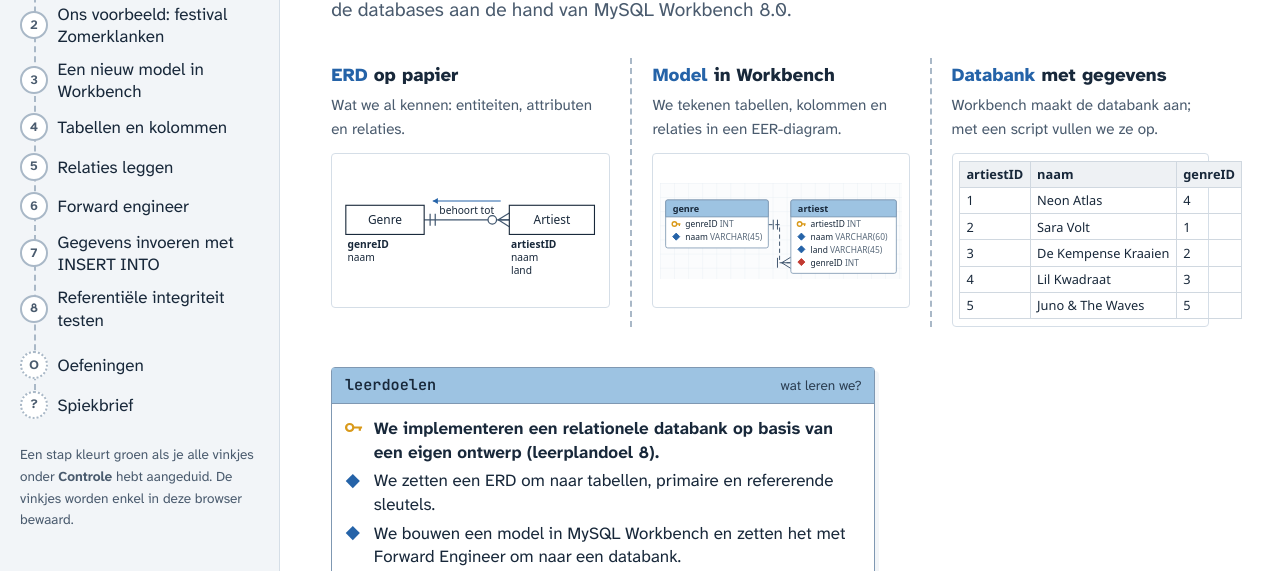
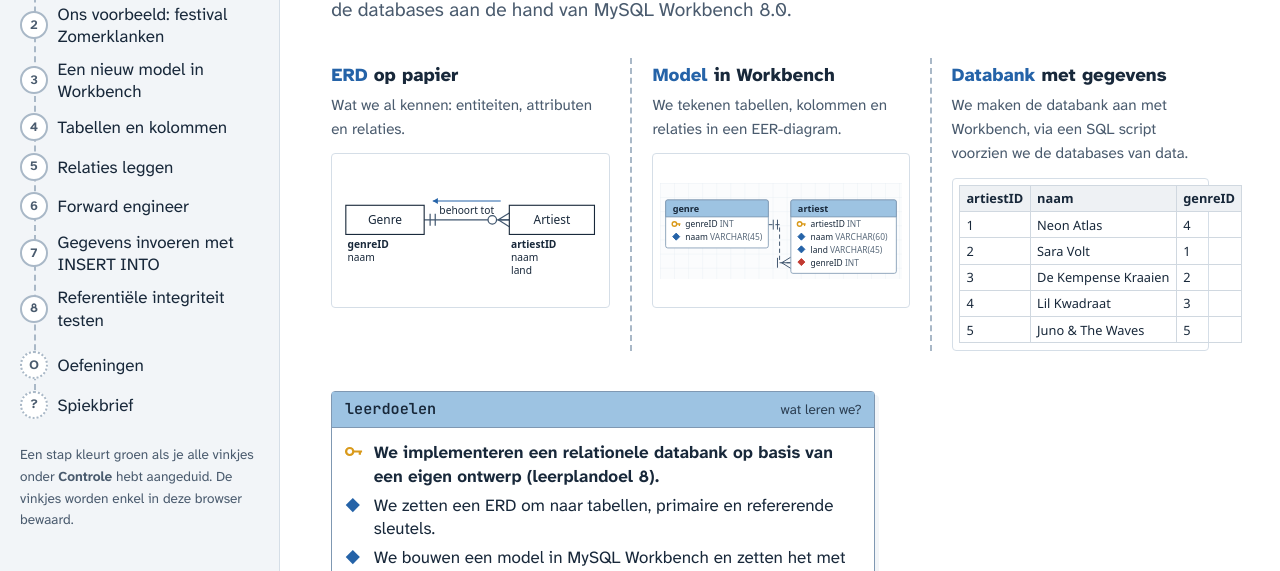
Before and after one commit to nuyje/van-ERD-naar-databank, a plain HTML site: page index.html in a window 1280 px wide. Shown: the part 199-770 px from the top of the page. Drawn offline with Linux system fonts and the light colour scheme.

Commit message:
Update database description in index.html

```diff
--- a/index.html
+++ b/index.html
@@ -41,7 +41,7 @@
     </section>
     <section class="phase">
       <h2><span class="tag">Databank</span> met gegevens</h2>
-      <p>Workbench maakt de databank aan; met een script vullen we ze op.</p>
+      <p>We maken de databank aan met Workbench, via een SQL script voorzien we de databases van data.</p>
       <div class="art">
         <table class="result-grid" aria-label="Voorbeeld van gegevens in de tabel artiest">
           <thead><tr><th>artiestID</th><th>naam</th><th>genreID</th></tr></thead>
```
